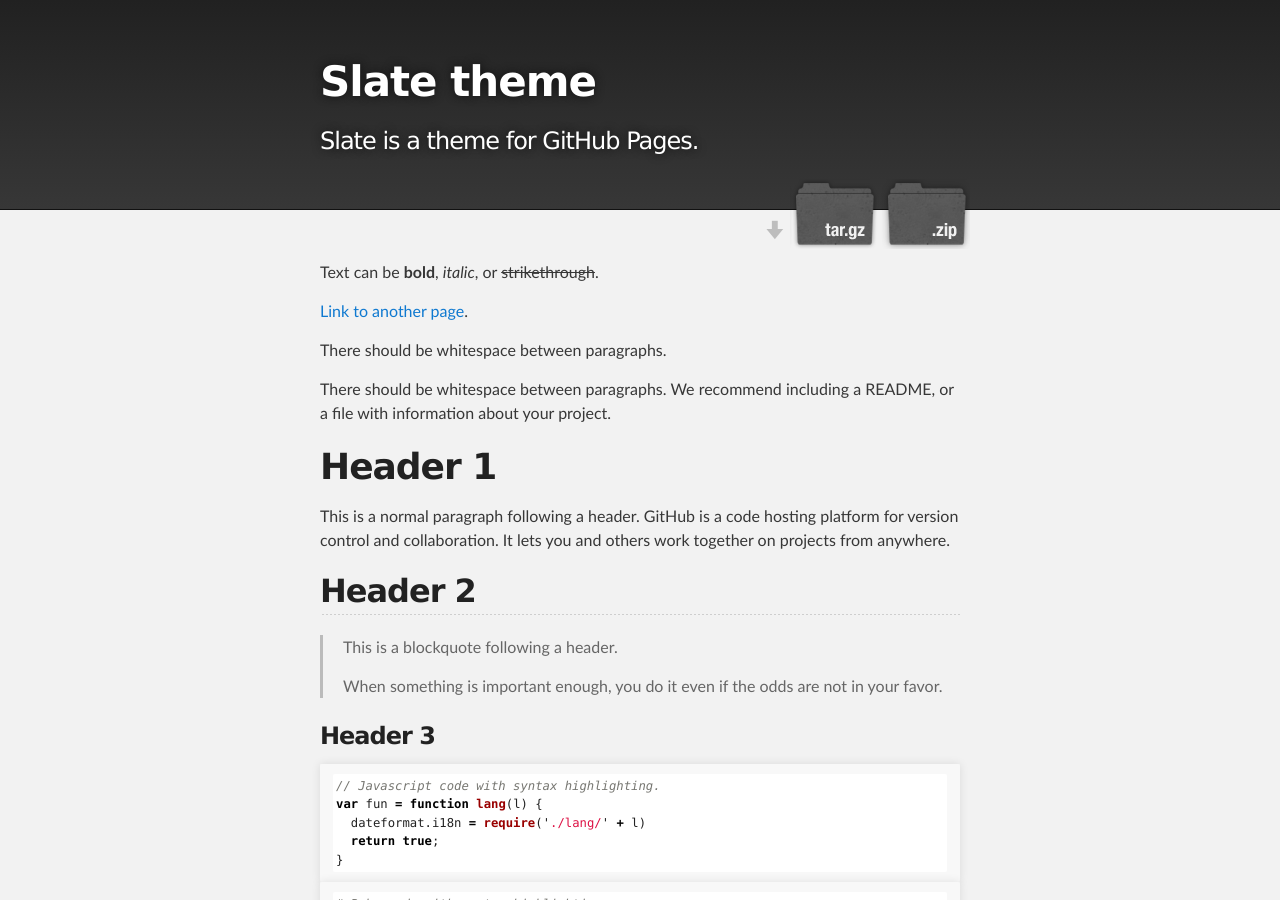
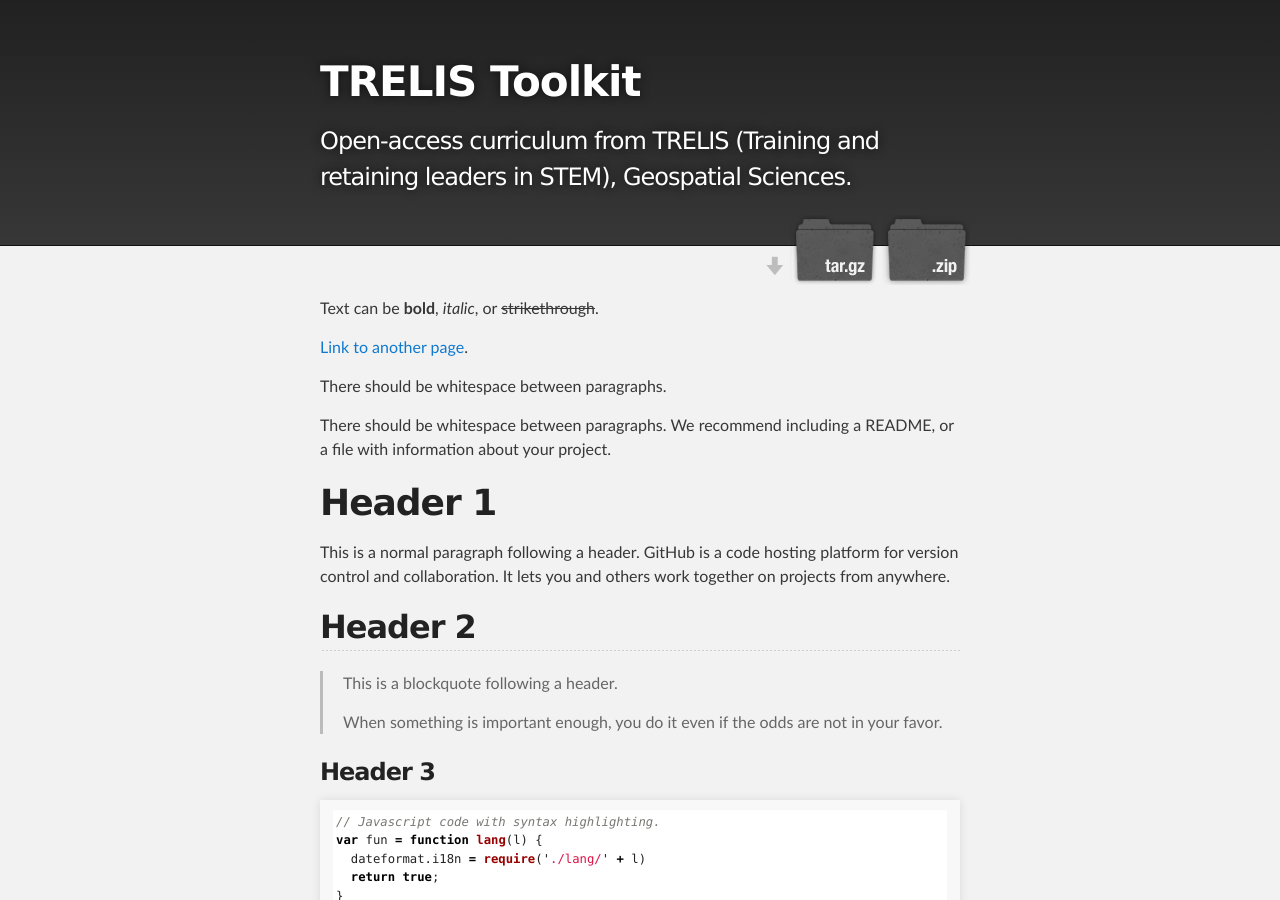
Before and after one commit to TRELIStoolkit/TRELIStoolkit.github.io, a Jekyll site: the page built from index.md, in a window 1280 px wide and 900 px high. Built offline with Jekyll 4.4.1, drawn with Linux system fonts in a browser that asks for light colours.

Commit message:
add title

```diff
--- a/_config.yml
+++ b/_config.yml
@@ -1,5 +1,5 @@
-title: Slate theme
-description: Slate is a theme for GitHub Pages.
+title: TRELIS Toolkit
+description: Open-access curriculum from TRELIS (Training and retaining leaders in STEM), Geospatial Sciences.
 show_downloads: true
 google_analytics:
 theme: jekyll-theme-slate
```
